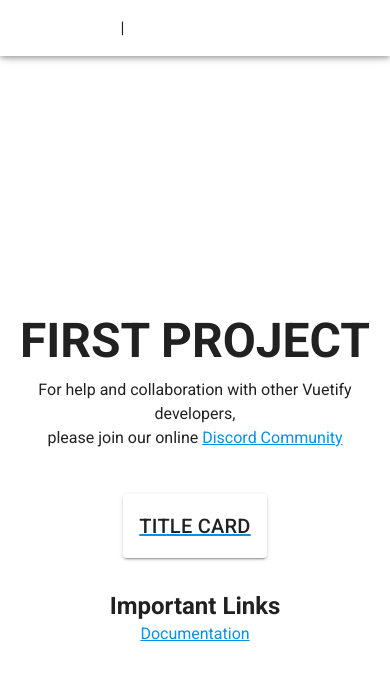
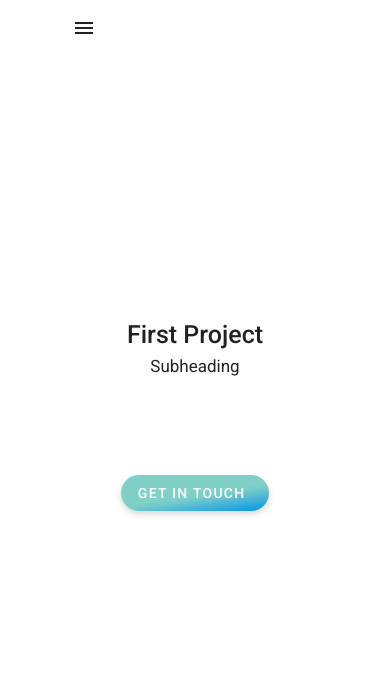
Before and after one commit to Programina/2021-portfolio, a Vue app: page / in a window 390 px wide. Shown: the top 680 px of the page. Built offline with nearby package versions, Linux system fonts and the light colour scheme.

Commit message:
stuff still works

```diff
--- a/public/index.html
+++ b/public/index.html
@@ -6,6 +6,8 @@
     <meta name="viewport" content="width=device-width,initial-scale=1.0">
     <link rel="icon" href="<%= BASE_URL %>favicon.ico">
     <title><%= htmlWebpackPlugin.options.title %></title>
+    <link href="https://fonts.googleapis.com/css2?family=Poppins:wght@200;300;400;500&display=swap" rel="stylesheet">
+    <link href="https://fonts.googleapis.com/css2?family=Poppins:wght@200;300;400;500&display=swap" rel="stylesheet">
     <link rel="stylesheet" href="https://fonts.googleapis.com/css?family=Roboto:100,300,400,500,700,900">
     <link rel="stylesheet" href="https://cdn.jsdelivr.net/npm/@mdi/font@latest/css/materialdesignicons.min.css">
   </head>
--- a/src/App.vue
+++ b/src/App.vue
@@ -1,15 +1,7 @@
 <template>
   <v-app>
-    <v-app-bar app color="background" light>
+    <v-app-bar app color="background" :class="{'d-flex' : isMobile}" data-qa="data" flat light>
       <div class="d-flex align-center">
-        <!-- <v-img
-          alt="Vuetify Logo"
-          class="shrink mr-2"
-          contain
-          src="./assets/logo1.png"
-          transition="scale-transition"
-          width="160"
-        /> -->
         <v-img
           alt="Vuetify Logo"
           class="shrink mr-2"
@@ -18,33 +10,31 @@
           transition="scale-transition"
           width="40"
         />
-
-        <v-img
-          alt="Vuetify Name"
-          class="shrink mt-1 hidden-sm-and-down"
-          contain
-          min-width="100"
-          src="https://cdn.vuetifyjs.com/images/logos/vuetify-name-dark.png"
-          width="100"
-        />
       </div>
 
-      <v-spacer></v-spacer>
+      <!-- <v-spacer v-if="!isMobile"></v-spacer>
 
-      <div id="nav">
+      <div id="nav" v-if="!isMobile">
         <router-link to="/">Home</router-link> |
-        <router-link to="/about">About</router-link>
+        <router-link to="/about">About</router-link> |
+        <router-link to="/contact">Contact</router-link>
       </div>
 
-      <v-spacer></v-spacer>
+      <v-spacer v-if="!isMobile"></v-spacer> -->
+
       <v-btn
-        href="https://github.com/vuetifyjs/vuetify/releases/latest"
-        target="_blank"
-        text
-      >
-        <span class="mr-2">Latest Release</span>
-        <v-icon>mdi-open-in-new</v-icon>
+          v-if="isMobile"
+          href="#"
+          target="_blank"
+          fab
+          small
+          depressed
+          color="background"
+          class="button-gradient"
+        >
+        <v-icon >mdi-menu</v-icon>
       </v-btn>
+
     </v-app-bar>
 
     <v-main>
@@ -73,11 +63,43 @@ export default {
   data: () => ({
     //
   }),
+
+  computed: {
+      isMobile () {
+        switch (this.$vuetify.breakpoint.name) {
+          case 'xs': return true
+          case 'sm': return true
+          case 'md': return false
+          case 'lg': return false
+          case 'xl': return false
+        }
+      },
+    },
 };
 </script>
 
-<style lang="scss" scoped>
-  a {
-    color: white !important;
-  }
+<style lang="scss" >
+html,
+body {
+  background: #fff;
+  height: 100%;
+  width: 100%;
+  margin: 0;
+  padding: 0;
+  font-family: 'Poppins', sans-serif;
+  -webkit-font-smoothing: antialiased;
+  -moz-osx-font-smoothing: grayscale;
+}
+
+.heading1 {
+  font-weight: 500;
+  font-size: 25px;
+  letter-spacing: 0px;
+}
+.heading2 {
+  font-weight: 400;
+  font-size: 17px;
+  letter-spacing: 0px;
+}
+
 </style>
--- a/src/components/FirstProject.vue
+++ b/src/components/FirstProject.vue
@@ -12,18 +12,10 @@
       </v-col>
 
       <v-col class="mb-4">
-        <h1 class="display-2 font-weight-bold mb-3">
-         FIRST PROJECT
-        </h1>
-
-        <p class="subheading font-weight-regular">
-          For help and collaboration with other Vuetify developers,
-          <br>please join our online
-          <a
-            href="https://community.vuetifyjs.com"
-            target="_blank"
-          >Discord Community</a>
-        </p>
+        <div class="heading1">
+         First Project
+        </div>
+        <div class="heading2 mb-3">Subheading</div>
       </v-col>
 
       <v-col
@@ -41,6 +33,7 @@
           >
             <v-card>
               <v-card-title>TITLE CARD</v-card-title>
+              <v-card-text>Text</v-card-text>
             </v-card>
           </a>
         </v-row>
@@ -50,21 +43,19 @@
         class="mb-5"
         cols="12"
       >
-        <h2 class="headline font-weight-bold mb-3">
-          Important Links
-        </h2>
 
-        <v-row justify="center">
-          <a
-            v-for="(link, i) in importantLinks"
-            :key="i"
-            :href="link.href"
-            class="subheading mx-3"
+          <v-btn
+            href="#"
             target="_blank"
+            text
+            rounded
+            color="background"
+            class="button-gradient"
           >
-            {{ link.text }}
-          </a>
-        </v-row>
+        <span class="mr-2">Get in touch</span>
+
+      </v-btn>
+
       </v-col>
 
     </v-row>
@@ -76,24 +67,21 @@
     name: 'FirstProject',
 
     data: () => ({
-      ecosystem: [
-        {
-          text: 'vuetify-loader',
-          href: 'https://github.com/vuetifyjs/vuetify-loader',
-        }
-      ],
-      importantLinks: [
-        {
-          text: 'Documentation',
-          href: 'https://vuetifyjs.com',
-        }
-      ],
-      whatsNext: [
+      cards: [
         {
           text: 'Explore components',
-          href: 'https://vuetifyjs.com/components/api-explorer',
+          href: '/api-explorer',
         }
       ],
     }),
   }
 </script>
+
+<style lang="scss" scoped>
+
+  .button-gradient {
+    background: transparent linear-gradient(351deg, #0093E9 0%, #75CBCA 40%, #80D0C7 49%, #80D0C7 100%) 0% 0% no-repeat padding-box;
+    box-shadow: 0px 3px 6px #00000029;
+    opacity: 1;
+  }
+</style>
--- a/src/router/index.js
+++ b/src/router/index.js
@@ -22,6 +22,21 @@ const routes = [
     path: '/contact',
     name: 'Contact',
     component: Contact
+  },
+  {
+    path: '/habit-app',
+    name: 'HabitApp',
+    component: Contact
+  },
+  {
+    path: '/fitness-app',
+    name: 'FitnessApp',
+    component: Contact
+  },
+  {
+    path: '/gamification-app',
+    name: 'GamificationApp',
+    component: Contact
   }
 ]
 
```
Also changed, not shown: src/views/FitnessApp.vue (added, +19 -0 lines), src/views/GamificationApp.vue (added, +19 -0 lines), src/views/HabitApp.vue (added, +22 -0 lines), src/views/LazesPeaseDose.vue (added, +19 -0 lines), 2 other files (tests, documents, lock files or other folders).
